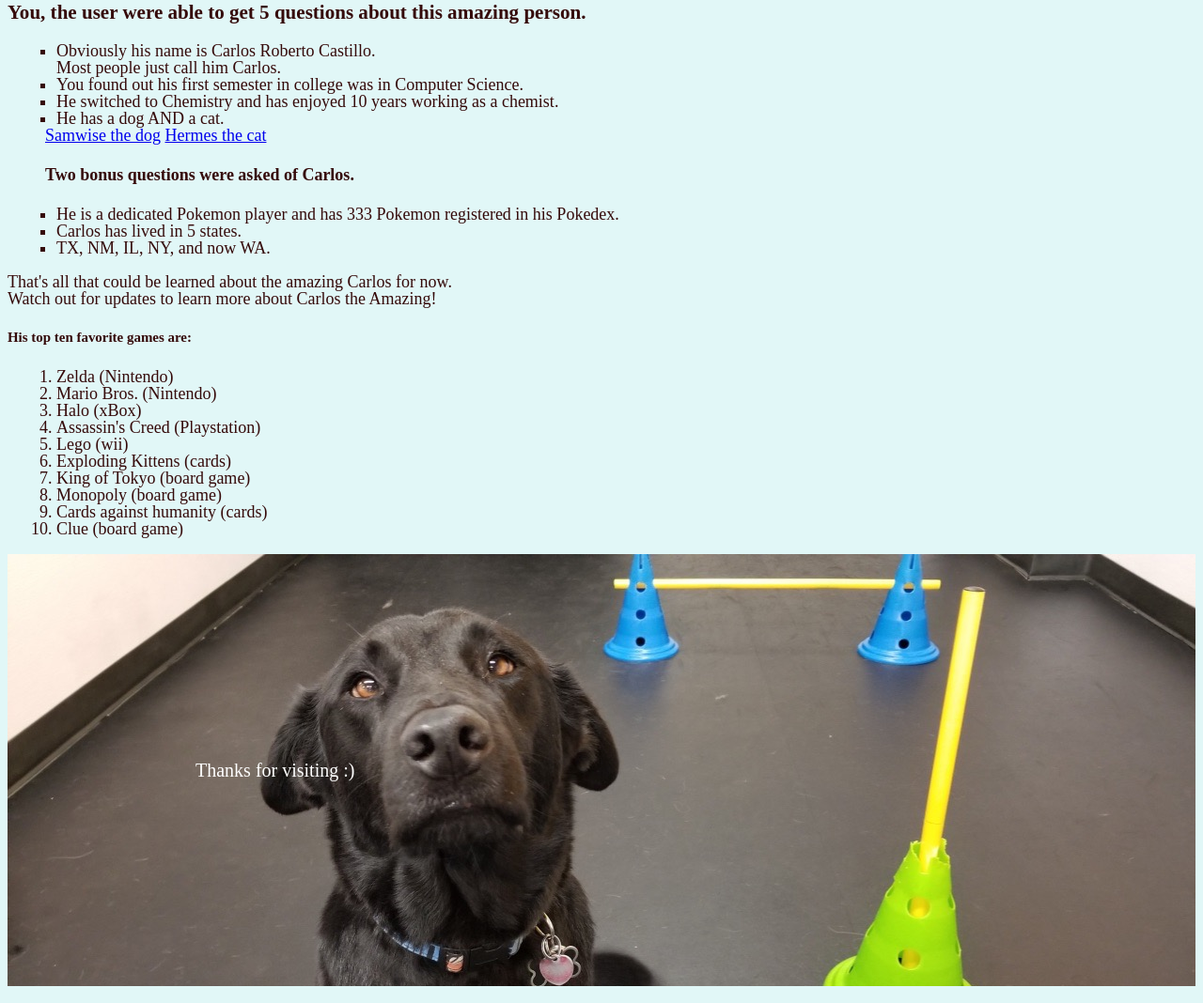
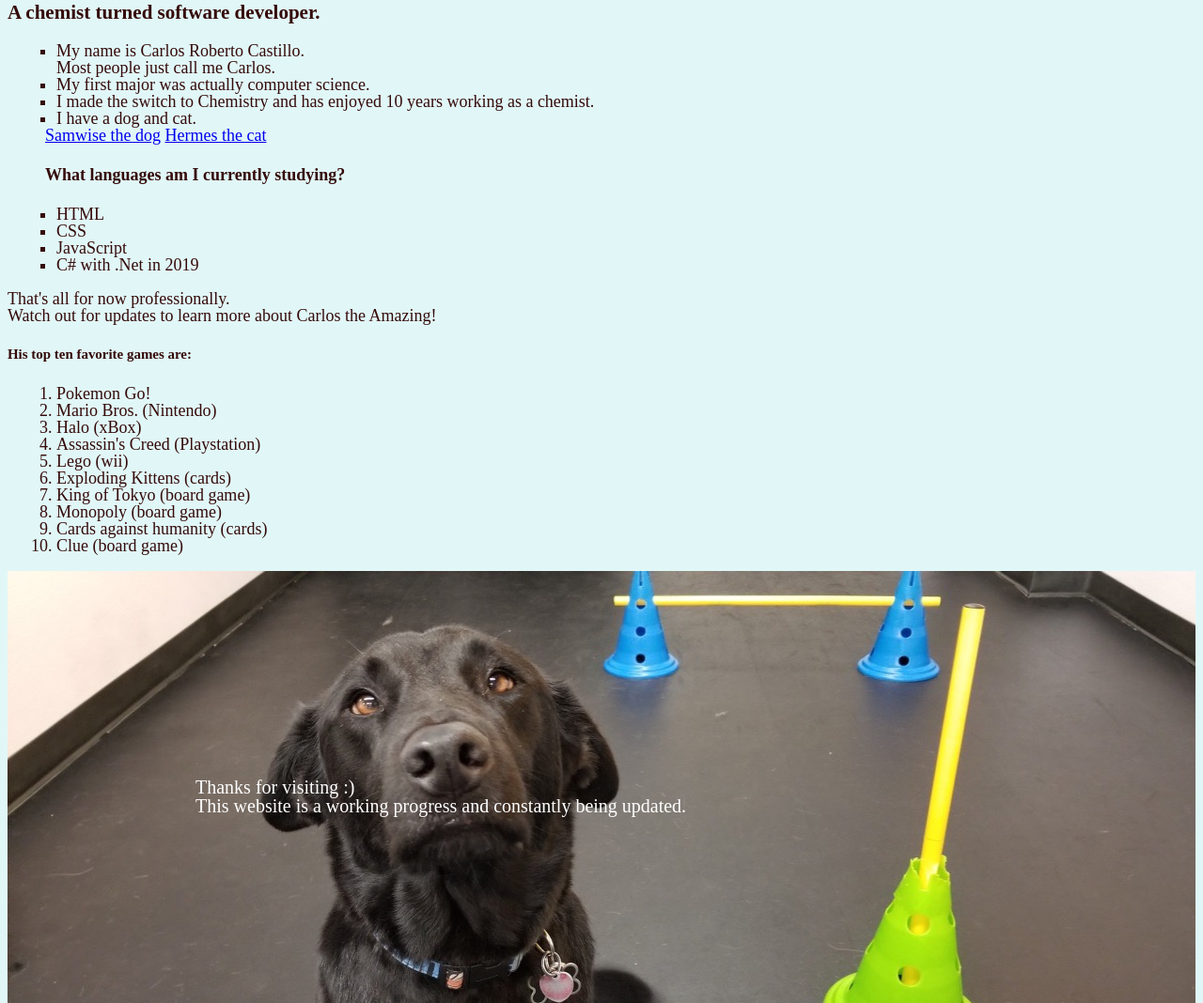
Before and after one commit to castillocarlosr/Carlos-Profile, a plain HTML site: page index.html in a window 1280 px wide. Shown: the part 716-1784 px from the top of the page at 94% size. Drawn offline with nearby package versions, Linux system fonts and the light colour scheme.

Commit message:
changing html

```diff
--- a/index.html
+++ b/index.html
@@ -4,7 +4,7 @@
     <title>about ME!</title>
     <link rel="stylesheet" type="text/css" href="css/reset.css" />
     <link rel="stylesheet" type="text/css" href="css/style.css" />
-    <script src="https://ajax.aspnetcdn.com/ajax/jQuery/jquery-3.3.1.min.js"></script>
+
 </head>
 <body>
     <header>
@@ -18,24 +18,26 @@
             <p class="profile">What do we know about the person that's already shaking the <em>coding world</em>!</p>
         </section>
         <section>
-            <h3>You, the user were able to get 5 questions about this amazing person.</h3>
+            <h3>A chemist turned software developer.</h3>
             <ul>
-                <li>Obviously his name is Carlos Roberto Castillo.<br>Most people just call him Carlos.</li>
-                <li>You found out his first semester in college was in Computer Science.</li>
-                <li>He switched to Chemistry and has enjoyed 10 years working as a chemist.</li>
-                <li>He has a dog AND a cat.</li>
+                <li>My name is Carlos Roberto Castillo.<br>Most people just call me Carlos.</li>
+                <li>My first major was actually computer science.</li>
+                <li>I made the switch to Chemistry and has enjoyed 10 years working as a chemist.</li>
+                <li>I have a dog and cat.</li>
                 <a href="img/Sam1.jpg">Samwise the dog</a>
                 <a href="img/Hermes1.jpg">Hermes the cat</a>
-                <h4>Two bonus questions were asked of Carlos.</h4>
-                <li>He is a dedicated Pokemon player and has 333 Pokemon registered in his Pokedex.</li>
-                <li>Carlos has lived in 5 states.<li>  TX, NM, IL, NY, and now WA.</li></li>
+                <h4>What languages am I currently studying?</h4>
+                <li>HTML</li>
+                <li>CSS</li>
+                <li>JavaScript</li>
+                <li>C# with .Net in 2019</li>
             </ul>
-            <p>That's all that could be learned about the amazing Carlos for now.  <br>Watch out for updates to learn more about Carlos the Amazing!</p>
+            <p>That's all for now professionally. <br>Watch out for updates to learn more about Carlos the Amazing!</p>
         </section>
         <section>
                 <h5>His top ten favorite games are:</h5>
                 <ol>
-                    <li>Zelda (Nintendo)</li>
+                    <li>Pokemon Go!</li>
                     <li>Mario Bros. (Nintendo)</li>
                     <li>Halo (xBox)</li>
                     <li>Assassin's Creed (Playstation)</li>
@@ -50,9 +52,11 @@
     </main>
 
     <footer>
-        <p>Thanks for visiting :)</p>
-        <!-- <p id="demoCode">Some demo code</p> -->
+        <p id="thanks">Thanks for visiting :) <br>
+        This website is a working progress and constantly being updated.
+        </p>
     </footer>
-    <!-- <script src="js/app.js"></script> -->
+
+    <script src="https://ajax.aspnetcdn.com/ajax/jQuery/jquery-3.3.1.min.js"></script>
 </body>
 </html>
```
